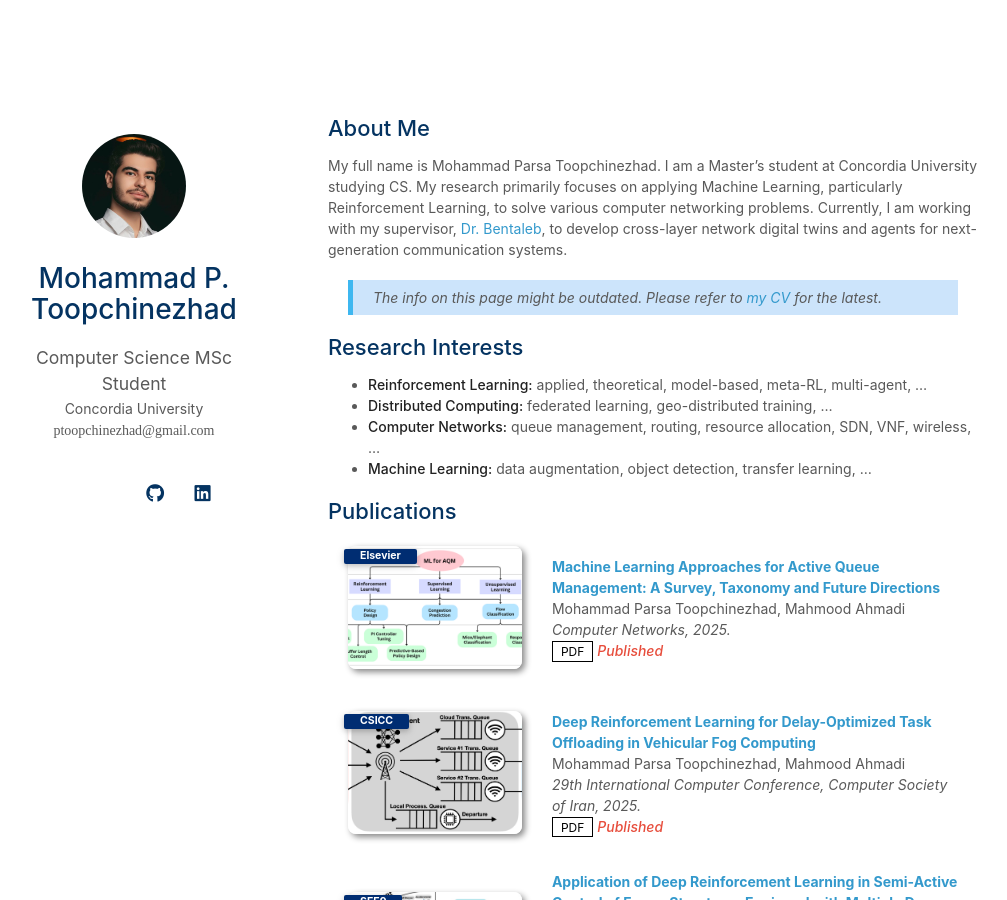
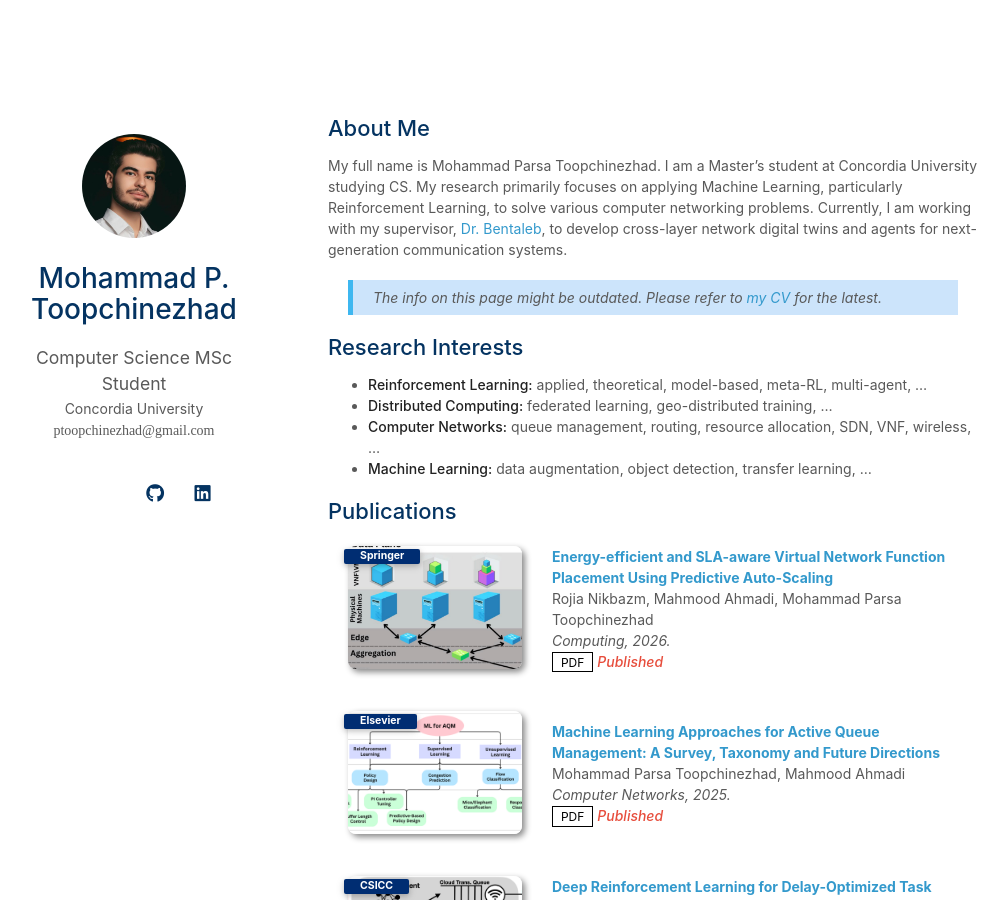
Before and after one commit to Procedurally-Generated-Human/Procedurally-Generated-Human.github.io, a Jekyll site: the page built from index.md, in a window 1280 px wide and 900 px high. Shown: the whole window, without its empty margins (142-1149 px from the left). Built offline with Jekyll 4.4.1, drawn with Linux system fonts in a browser that asks for light colours; a style sheet for code colours, icons or effects is not loaded; our own code applies the rules of GitHub Pages for plain Markdown files.

Commit message:
Add new publication on energy-efficient VNF placement

```diff
--- a/_data/publications.yml
+++ b/_data/publications.yml
@@ -1,4 +1,12 @@
 main:
+
+  - title: "Energy-efficient and SLA-aware Virtual Network Function Placement Using Predictive Auto-Scaling"
+    authors: Rojia Nikbazm, Mahmood Ahmadi, Mohammad Parsa Toopchinezhad
+    conference_short: Springer
+    conference: Computing, 2026.
+    pdf: https://link.springer.com/article/10.1007/s00607-025-01597-7
+    image: ./assets/img/vnf-1.png
+    notes: Published
 
   - title: "Machine Learning Approaches for Active Queue Management: A Survey, Taxonomy and Future Directions"
     authors: Mohammad Parsa Toopchinezhad, Mahmood Ahmadi
```
